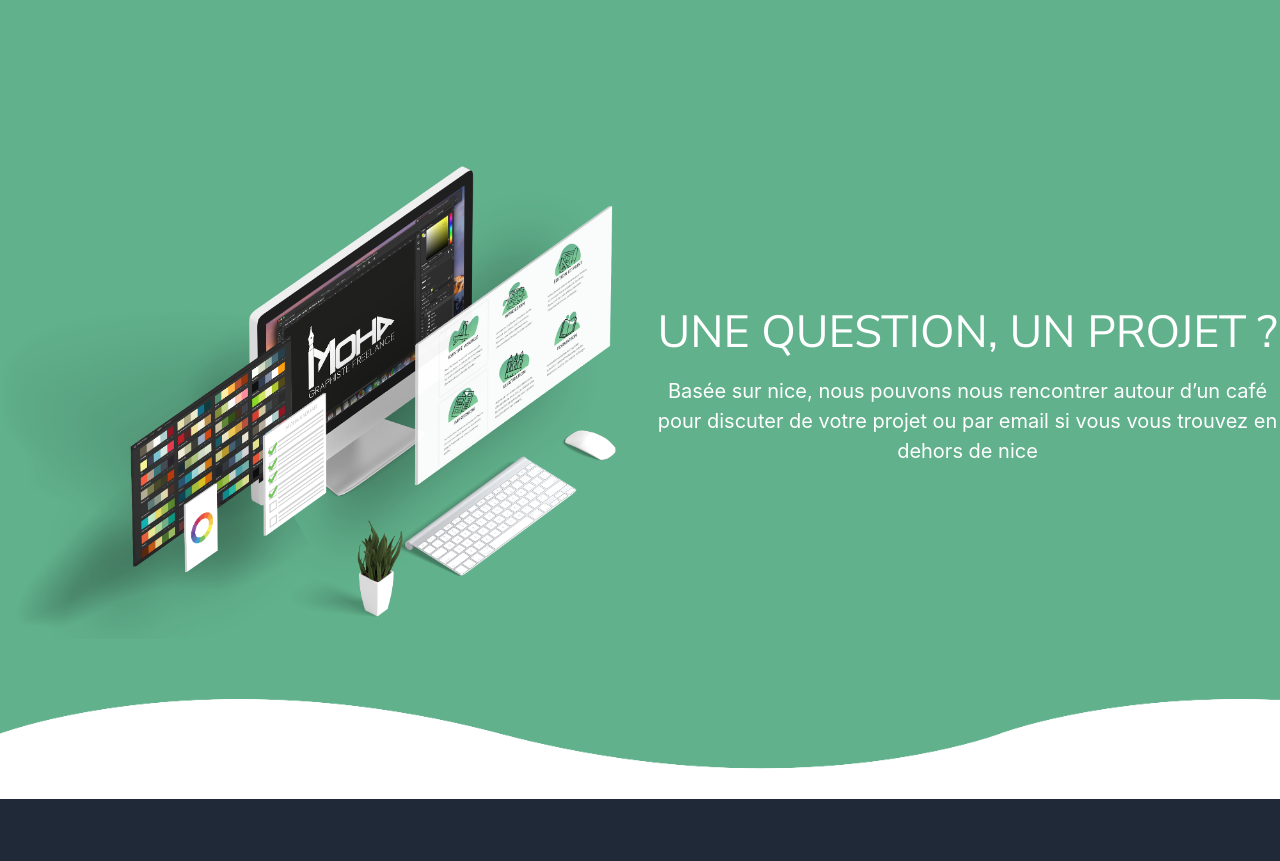
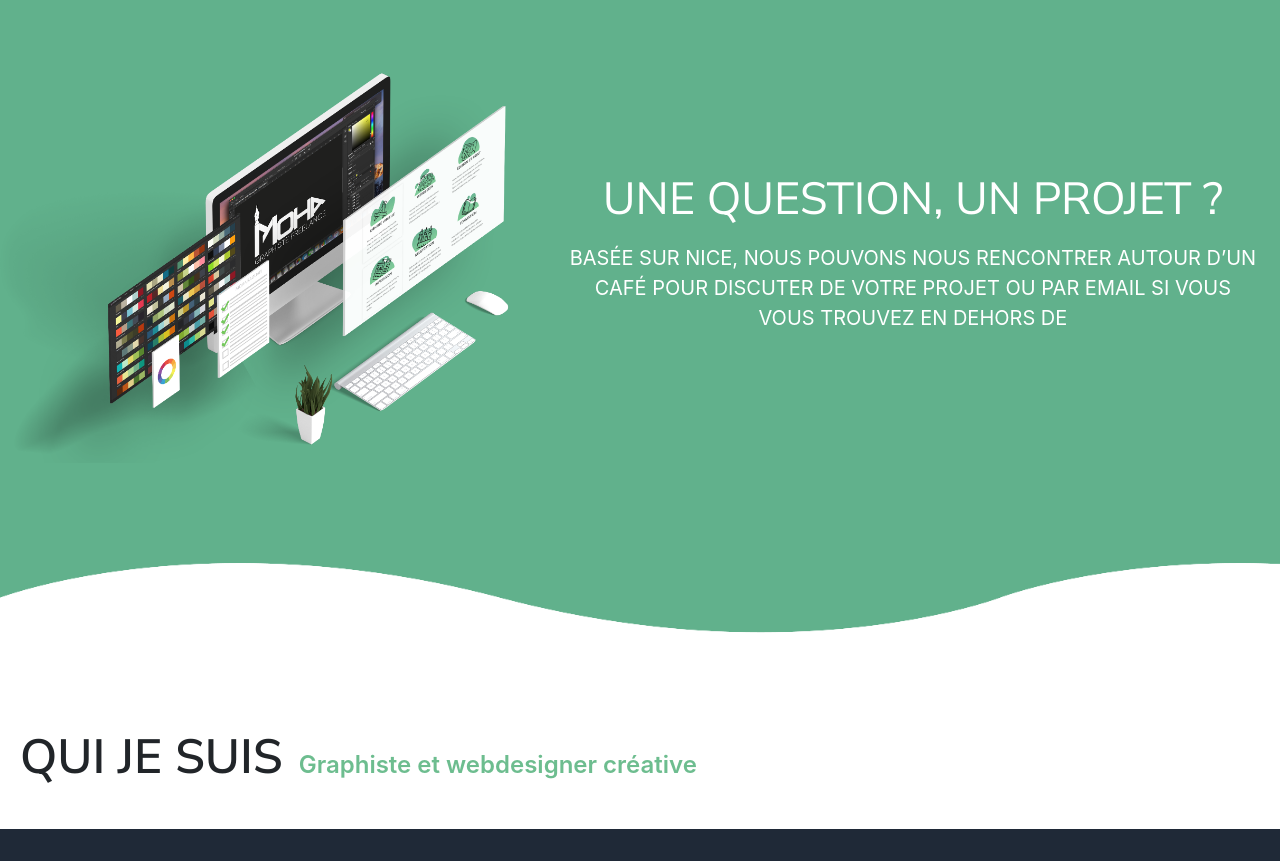
Before and after one commit to gabrielopeyemi/moharaouafi, a Gatsby site: page / in a window 1280 px wide. Shown: the part 91-952 px from the top of the page. Built offline with nearby package versions, Linux system fonts and the light colour scheme; Gatsby itself is replaced by a stand-in of ours.

Commit message:
hero two

```diff
--- /dev/null
+++ b/src/components/Sections/HeroTwo.jsx
@@ -0,0 +1,43 @@
+import React from 'react';
+import styled from 'styled-components';
+
+export default function HeroTwo() {
+  return (
+    <>
+        <CardWrapper>
+            <Header>QUI JE SUIS</Header>
+            <Span>Graphiste et webdesigner créative</Span>
+        </CardWrapper>
+    </>
+  );
+}
+
+const Header = styled.h1`
+  font-size: 3rem;
+  line-height: 1;
+  text-transform: uppercase;
+  font-weight: 600;
+`;
+
+const Span = styled.span`
+  color: #6dbd8f !important;
+  font-size: 1.5rem;
+  line-height: 2rem;
+  margin-top: 0.5rem;
+  font-weight: 600;
+  margin-left: 1rem;
+  @media (max-width: 990px) {
+    margin-left: 0rem;
+  }
+  display: flex;
+`;
+
+const CardWrapper = styled.div`
+  display: flex;
+  margin: 70px 10px 40px 20px;
+  flex-direction: row;
+  align-items: baseline;
+  @media (max-width: 990px) {
+    flex-direction: column;
+  }
+`;
--- a/src/components/Sections/heroOne.jsx
+++ b/src/components/Sections/heroOne.jsx
@@ -7,21 +7,20 @@ export default function HeroOne() {
         <section className="bg-home bg-home-4" id="home">
             <div className="bg-overlay"></div>
                 <div class="wave wave1"></div>
-                <a id="video" className="player" data-property="{videoURL:'http://youtu.be/dwfjayxRvqw',containment:'#home', showControls:false, autoPlay:true, loop:true, mute:true, startAt:0, opacity:1, quality:'default'}"></a>
                 <div className="home-center">
                     <div className="home-desc-center">
                         <div>
                             <div className="row align-items-center">
-                                <div className="col-lg-6">
+                                <div className="col-lg-5">
                                     <div className="home-img">
                                         <img src={img} className="img-fluid" alt=""/>
                                     </div>
                                 </div>
-                                <div className="col-lg-6">
+                                <div className="col-lg-7">
                                     <div className="home-content">
                                         <h1 className="home-title text-white text-center">UNE QUESTION, UN PROJET ?</h1>
-                                        <p className="text-white mt-3 f-20  text-center">Basée sur nice, nous pouvons nous rencontrer autour d’un café pour discuter de votre projet ou par email si vous vous trouvez en dehors de nice</p>
-
+                                        <p className="text-white mt-3 f-20  text-center uppercase
+                                        ">Basée sur nice, nous pouvons nous rencontrer autour d’un café pour discuter de votre projet ou par email si vous vous trouvez en dehors de </p>
                                     </div>
                                 </div>
                             </div>
--- a/src/pages/index.js
+++ b/src/pages/index.js
@@ -1,6 +1,7 @@
 import React from "react"
 // import { Row, Col, Container, ListGroup } from "react-bootstrap"
 import HeroOne from "../components/Sections/heroOne"
+import HeroTwo from "../components/Sections/HeroTwo"
 import OurServices from "../components/Home/OurServices"
 import WhatWillDo from "../components/Home/WhatWillDo"
 
@@ -10,6 +11,7 @@ const IndexPage = () => (
     <Layout pageInfo={{ pageName: "index" }}>
         <SEO title="Home" keywords={[`gatsby`, `react`, `bootstrap`]} />
         <HeroOne/>
+        <HeroTwo />
     </Layout>
 )
 
--- a/src/styles/css/navbar.css
+++ b/src/styles/css/navbar.css
@@ -190,3 +190,9 @@
   font-size: 1.125rem;
   line-height: 1.75rem;
 }
+.uppercase{
+  text-transform: uppercase !important;
+}
+.home-content{
+  margin: 0 20px 0 20px;
+}
--- a/src/styles/css/style.css
+++ b/src/styles/css/style.css
@@ -1050,7 +1050,7 @@ a {
 .bg-home {
   position: relative;
   background-color: #ffffff;
-  padding: 130px 0px 70px 0px;
+  padding: 70px 0px 200px 0px !important;
 }
 
 .home-badge p {
```
Also changed, not shown: src/components/Sections/HeroThree.jsx (added, +14 -0 lines).
